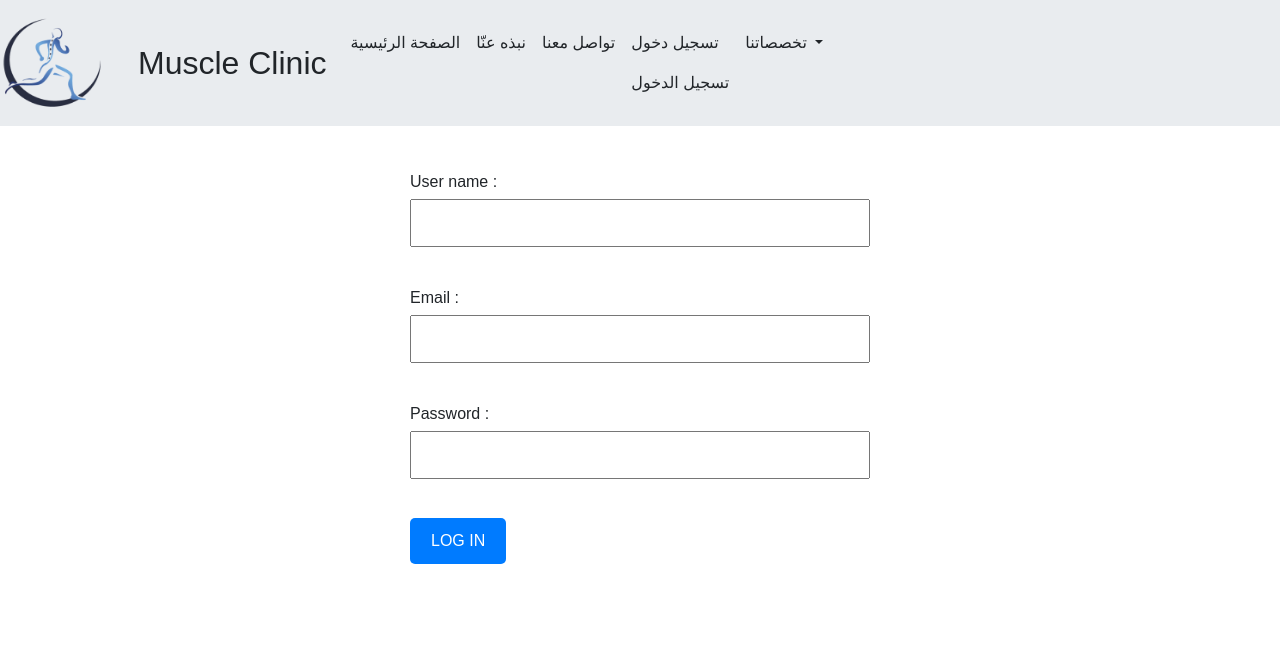
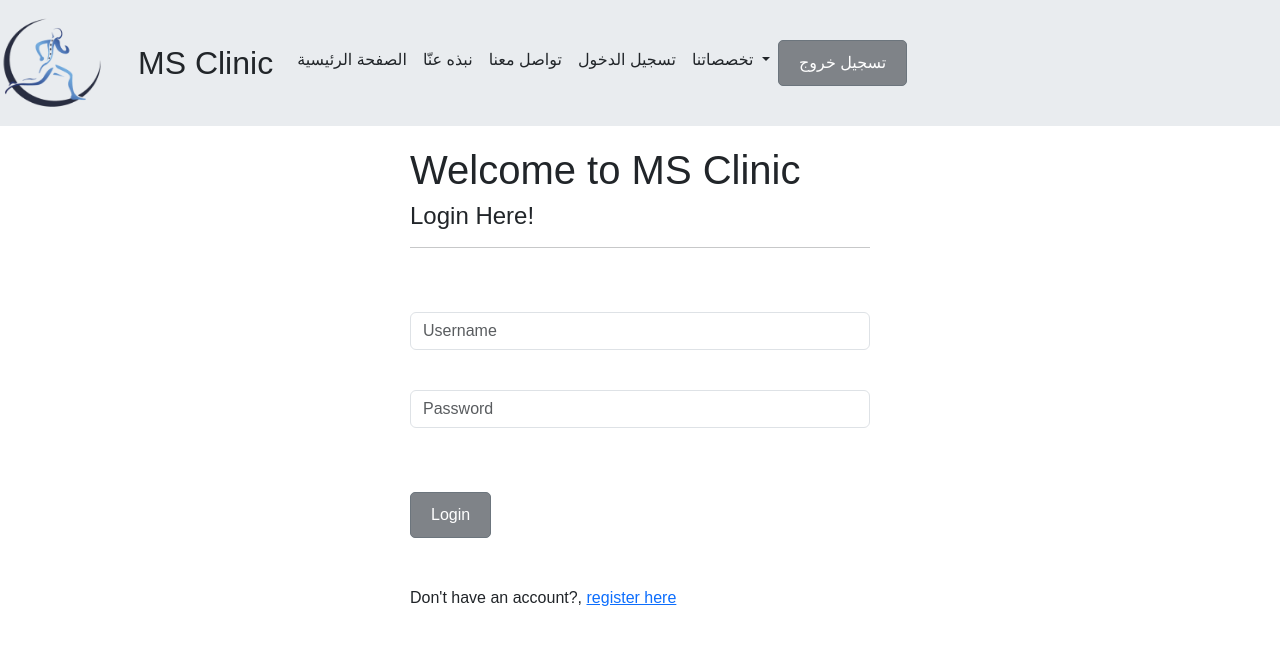
Before and after one commit to DevMo7md/MS-clinic, a Django app: page /login in a window 1280 px wide. Shown: the top 645 px of the page. Run offline with Django 5.2, Linux system fonts and the light colour scheme; parts of the project's set-up code (start-up, migrations or seed data) failed here and were passed over.

Commit message:
global version 1.0.0

```diff
--- a/Clenic/settings.py
+++ b/Clenic/settings.py
@@ -119,7 +119,7 @@ USE_TZ = True
 # https://docs.djangoproject.com/en/5.0/howto/static-files/
 
 STATIC_URL = 'static/'
-STATICFILES_DIRS = [os.path.join(BASE_DIR, 'static')]
+STATICFILES_DIRS = [os.path.join(BASE_DIR, 'Clenicapp/static')]
 
 STATIC_ROOT = os.path.join(BASE_DIR, 'static_root')
 
--- a/Clenicapp/forms.py
+++ b/Clenicapp/forms.py
@@ -1,7 +1,15 @@
+from django.contrib.auth.forms import UserCreationForm, AuthenticationForm
+from django.contrib.auth.models import User
 from django import forms
-from .models import Add_user
+from django.forms.widgets import PasswordInput, TextInput
 
-class AddUsers(forms.ModelForm):
+class CreateUserForm (UserCreationForm):
     class Meta:
-        model = Add_user
-        fields = "__all__"
+        model = User
+        fields = ['username', 'email', 'password1', 'password2']
+
+
+
+class LoginForm(AuthenticationForm):
+    username = forms.CharField(widget=TextInput( attrs={'class': 'form-control'}))
+    password = forms.CharField(widget=PasswordInput( attrs={'class': 'form-control'}))
--- a/Clenicapp/models.py
+++ b/Clenicapp/models.py
@@ -1,5 +1,4 @@
 from django.db import models
-from django.contrib.auth.models import User
 
 # Create your models here
 
@@ -22,7 +21,7 @@ class Clinic_about_us(models.Model):
 
 
 class Contact(models.Model):
-    name = models.CharField(max_length=30)
+    name = models.CharField(max_length=35)
     email = models.EmailField()
     phoneNum = models.CharField(max_length=12)
     message = models.TextField()
--- a/Clenicapp/templates/login.html
+++ b/Clenicapp/templates/login.html
@@ -26,35 +26,44 @@
     .btn {
         display: inline-block;
         padding: 10px 20px;
-        background-color: #007bff;
+        background-color: #7f8388;
         color: #fff;
         text-decoration: none;
         border-radius: 5px;
     }
+    .btn:hover {
+        background-color: #c3c3d3;
+    }
 </style>
-<form method="POST">
-    {%csrf_token%}
-    <br>
     <div class="container">
-        <div class="form-group">
-            <label>User name :</label>
-            <input type="text" name="username" required>
-        </div>
-        <br>
-        <div class="form-group">
-            <label>Email :</label>
-            <input type="email" name="email"required>
-        </div>
-        <br>
-        <div class="form-group">
-            <label>Password :</label>
-            <input type="password" name="password" required>
-        </div>
-        <br>
+        <h1>Welcome to MS Clinic</h1>
+        <h4>Login Here!</h4><hr><br><br>
+    <form method="POST" autocomplete="off">
+        {% csrf_token %}
+        <form>
+            <div class="mb-3">
+              <input type="text" class="form-control" name="username" placeholder="Username" autocomplete="false">
+            </div><br>
+            <div class="mb-3">
+              <input type="password" class="form-control" name="password" placeholder="Password" autocomplete="false" id="pw">
+            </div><br><br>
 
-            <button type="submit" name="submit" class="btn">LOG IN</button>
-            <input type="hidden" name="hidde">
+        <button type="submit" class="btn btn-secondary">Login</button>
+    </form><br><br>
+    <p>
+        Don't have an account?,
+        <a href="{% url 'register' %}">register here</a>
+    </p>
 
+    {% if messages %}
+    <div >
+        <ul>
+            {% for message in messages %}
+                <li style="color: red;">{{ message }}</li>
+            {% endfor %}
+        </ul>
+    </div>
+     {% endif %}
     </div>
 </form>
 {% endblock %}
--- a/Clenicapp/urls.py
+++ b/Clenicapp/urls.py
@@ -11,9 +11,9 @@ urlpatterns = [
     path('knee_pain/', views.knee_pain, name='knee_pain'),
     path('alfakry/', views.fakry, name='fakry'),
     path('Playground_injuries/', views.PG_injuries, name='PG_injuries'),
-    path('login/', views.login, name='login'),
+    path('register', views.register, name='register'),
     path('login', views.login, name='login'),
-
+    path('logout', views.logout, name='logout'),
 
 ]
 
--- a/templates/base.html
+++ b/templates/base.html
@@ -8,42 +8,47 @@
     <script src="https://cdn.jsdelivr.net/npm/bootstrap@5.3.2/dist/js/bootstrap.bundle.min.js" integrity="sha384-C6RzsynM9kWDrMNeT87bh95OGNyZPhcTNXj1NW7RuBCsyN/o0jlpcV8Qyq46cDfL" crossorigin="anonymous"></script>
     <meta charset="UTF-8">
     <meta name="viewport" content="width=device-width, initial-scale=1.0">
-    <title>{% block title %}Muscle clinic{% endblock %}</title>
+    <link rel="icon" href="{% static 'pngegg.png'%}" >
+    <title>{% block title %}MS clinic{% endblock %}</title>
     <nav class="navbar navbar-expand-lg bg-body-secondary">
-        <a class="navbar-brand" href="#">
+        <a class="navbar-brand" href="{% url 'main page' %}">
           {% block brand %}
             <img src="{% static 'pngegg.png'%}" width="110" height="100" >
           {% endblock %}
         </a>
   <div class="container-fluid">
-    <a class="navbar-brand fs-2 text-dark" href="#">Muscle Clinic</a>
+    <a class="navbar-brand fs-2 text-dark" href="{% url 'main page' %}">MS Clinic</a>
     <button class="navbar-toggler" type="button" data-bs-toggle="collapse" data-bs-target="#navbarNavDropdown" aria-controls="navbarNavDropdown" aria-expanded="false" aria-label="Toggle navigation">
       <span class="navbar-toggler-icon"></span>
     </button>
     <div class="collapse navbar-collapse" id="navbarNavDropdown">
       <ul class="navbar-nav">
         <li class="nav-item">
-          <a class="nav-link active text-dark" aria-current="page" href="http://127.0.0.1:8000/">الصفحة الرئيسية</a>
+          <a class="nav-link active text-dark" aria-current="page" href="{% url 'main page' %}">الصفحة الرئيسية</a>
         </li>
         <li class="nav-item">
-          <a class="nav-link text-dark" href="/about_us">نبذه عنّا</a>
+          <a class="nav-link text-dark" href="{% url 'about_us' %}">نبذه عنّا</a>
         </li>
         <li class="nav-item">
-          <a class="nav-link text-dark" href="/connect_us" >تواصل معنا </a>
+          <a class="nav-link text-dark" href="{% url 'connect' %}" >تواصل معنا </a>
         </li>
         <li class="nav-item">
-          <a class="nav-link text-dark" href="/login/" >تسجيل دخول</a>
-          <a class="nav-link text-dark" href="http://127.0.0.1:8000/login" >تسجيل الدخول </a>
+          <a class="nav-link text-dark" href="{% url 'register' %}" >تسجيل الدخول </a>
         </li>
         <li class="nav-item dropdown">
           <a class="nav-link dropdown-toggle text-dark" href="#" role="button" data-bs-toggle="dropdown" aria-expanded="false">
             تخصصاتنا
           </a>
           <ul class="dropdown-menu">
-            <li><a class="dropdown-item" href="/knee_pain/">آلام الركبه و المفاصل</a></li>
-            <li><a class="dropdown-item" href="/alfakry/">آلام العمود الفقري </a></li>
-            <li><a class="dropdown-item" href="/Playground_injuries/">إصابات الملاعب</a> </li>
+            <li><a class="dropdown-item" href="{% url 'knee_pain' %}">آلام الركبه و المفاصل</a></li>
+            <li><a class="dropdown-item" href="{% url 'fakry' %}">آلام العمود الفقري </a></li>
+            <li><a class="dropdown-item" href="{% url 'PG_injuries' %}">إصابات الملاعب</a> </li>
           </ul>
+        </li>
+        <li>
+          <a href="{% url 'logout' %}">
+            <button class="btn btn-secondary">تسجيل خروج</button>
+          </a>
         </li>
       </ul>
     </div>
```
Also changed, not shown: Clenicapp/admin.py (+2 -5 lines), Clenicapp/templates/login_page.html (deleted, +0 -10 lines), Clenicapp/templates/register.html (added, +24 -0 lines), Clenicapp/migrations/0001_initial.py, Clenicapp/migrations/0002_alter_add_user_email_alter_add_user_password_and_more.py (deleted), Clenicapp/migrations/0002_contact.py (added), db.sqlite3.
